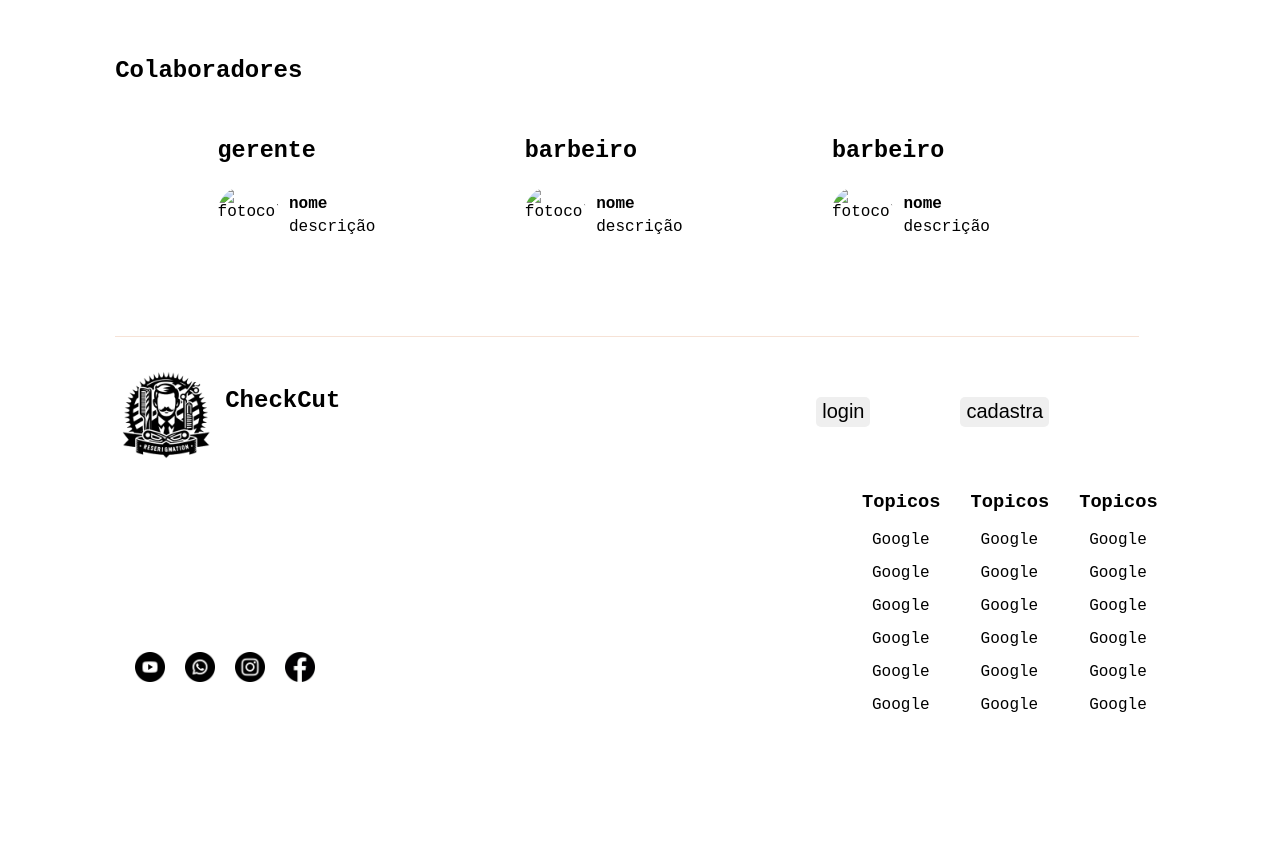
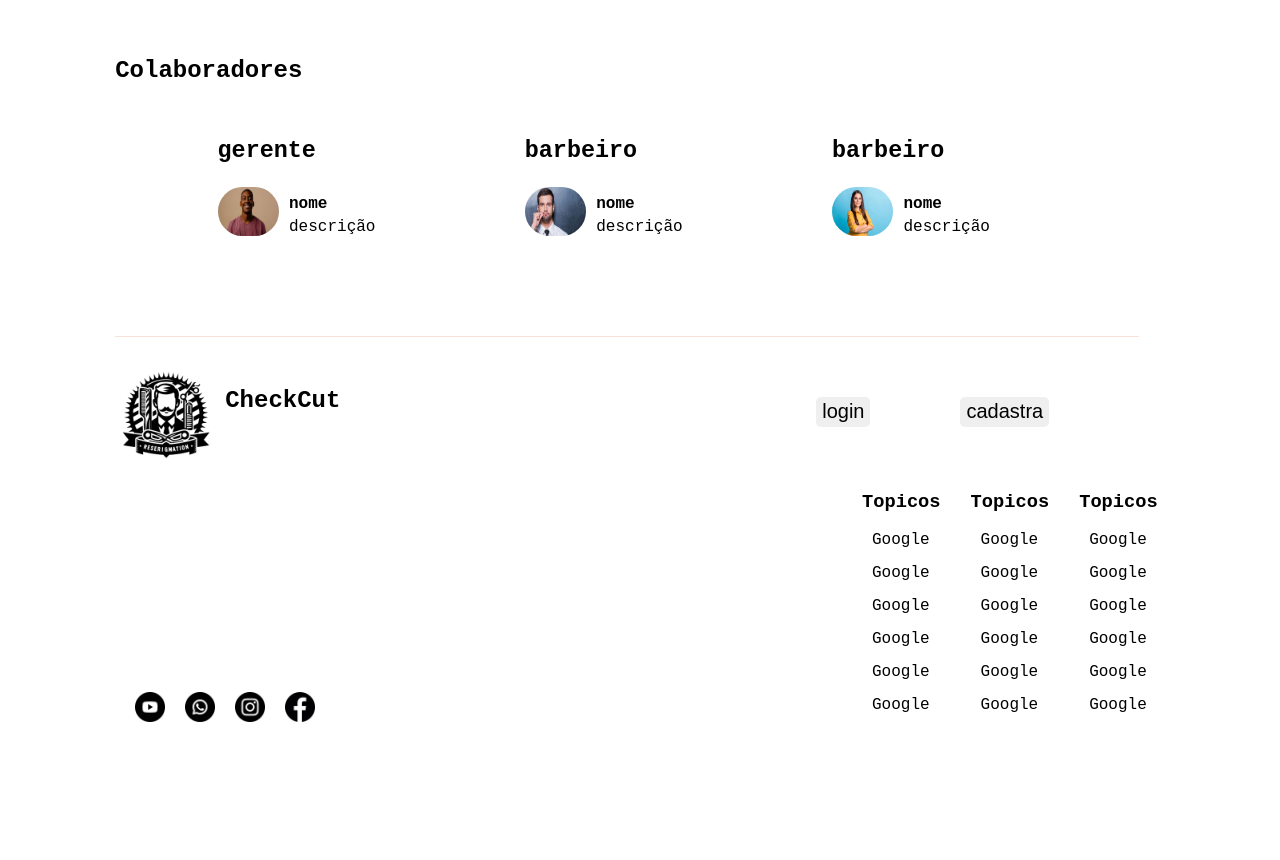
Before and after one commit to Ricardo-Washington/pjetWeb, a plain HTML site: page projet/html/index.html in a window 1280 px wide. Shown: the part 3062-3922 px from the top of the page. Before the commit the page ends 3791 px from the top, so only its background shows below. Drawn offline with Linux system fonts and the light colour scheme.

Commit message:
arrumando

```diff
--- a/projet/css/index.css
+++ b/projet/css/index.css
@@ -293,7 +293,7 @@ header{
 }
 .redes{
     display: flex;
-    margin-top: 180px;
+    margin-top: 220px;
     margin-left: 20px;
 }
 .instagem img{
@@ -314,4 +314,5 @@ header{
 .youtube img{
     width: 30px;
     height: auto;
+    margin-bottom: 130px;
 }
--- a/projet/html/Untitled-1.html
+++ b/projet/html/index.html
@@ -162,21 +162,21 @@
         </div>
         <div class="totalcolab">
             <div class="colab1">
-                <img src="img/colabe1.jpg" alt="fotocolab">
+                <img src="/img/colabe1.jpg" alt="fotocolab">
                 <div class="text1">
                     <h4>nome</h4>
                     <p>descrição</p>
                 </div>
             </div>
             <div class="colab2">
-                <img src="img/colabe2.jpg" alt="fotocolab">
+                <img src="/img/colabe2.jpg" alt="fotocolab">
                 <div class="text1">
                     <h4>nome</h4>
                     <p>descrição</p>
                 </div>
             </div>
             <div class="colab2">
-                <img src="img/colab3.webp" alt="fotocolab">
+                <img src="/img/colab3.webp" alt="fotocolab">
                 <div class="text1">
                     <h4>nome</h4>
                     <p>descrição</p>
```
